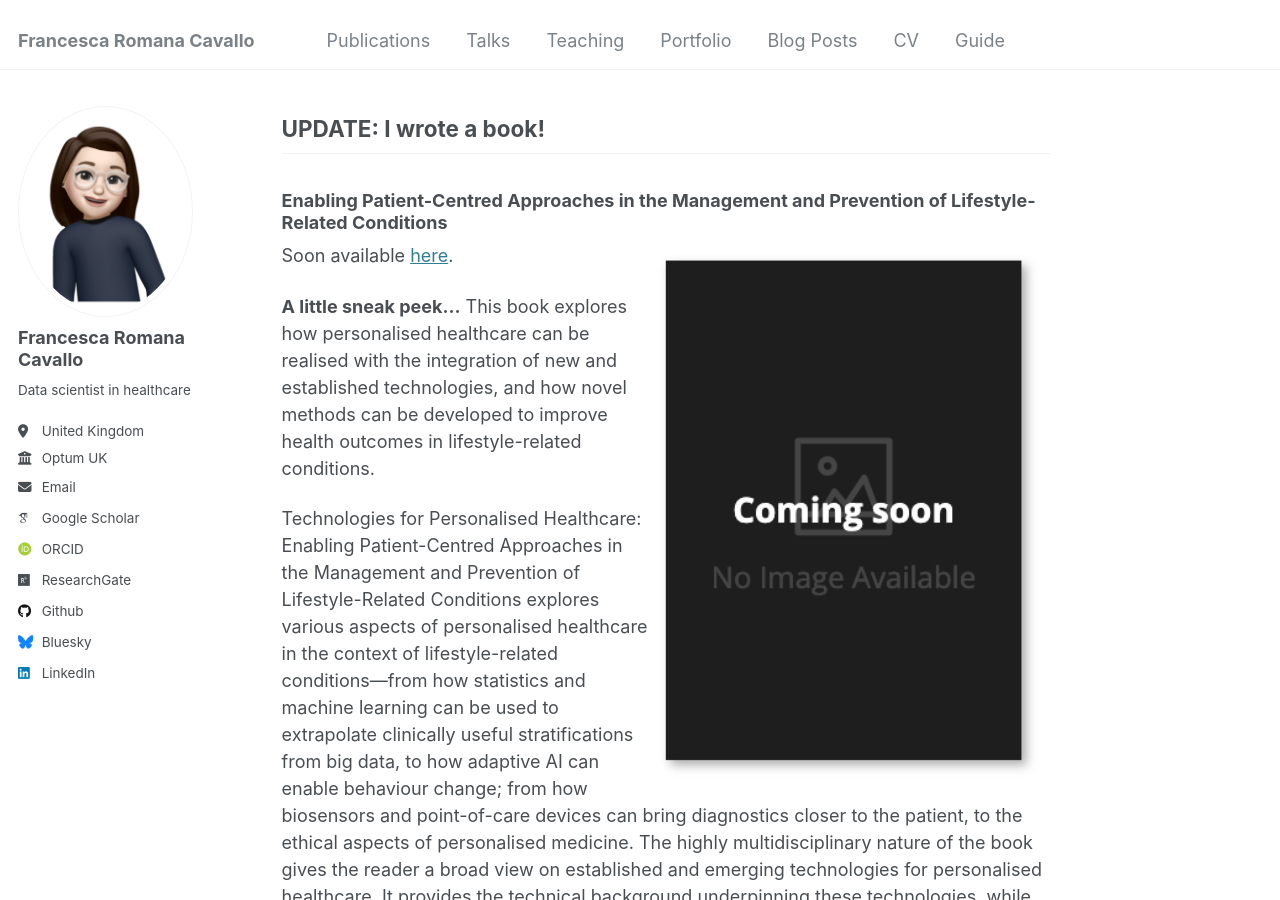
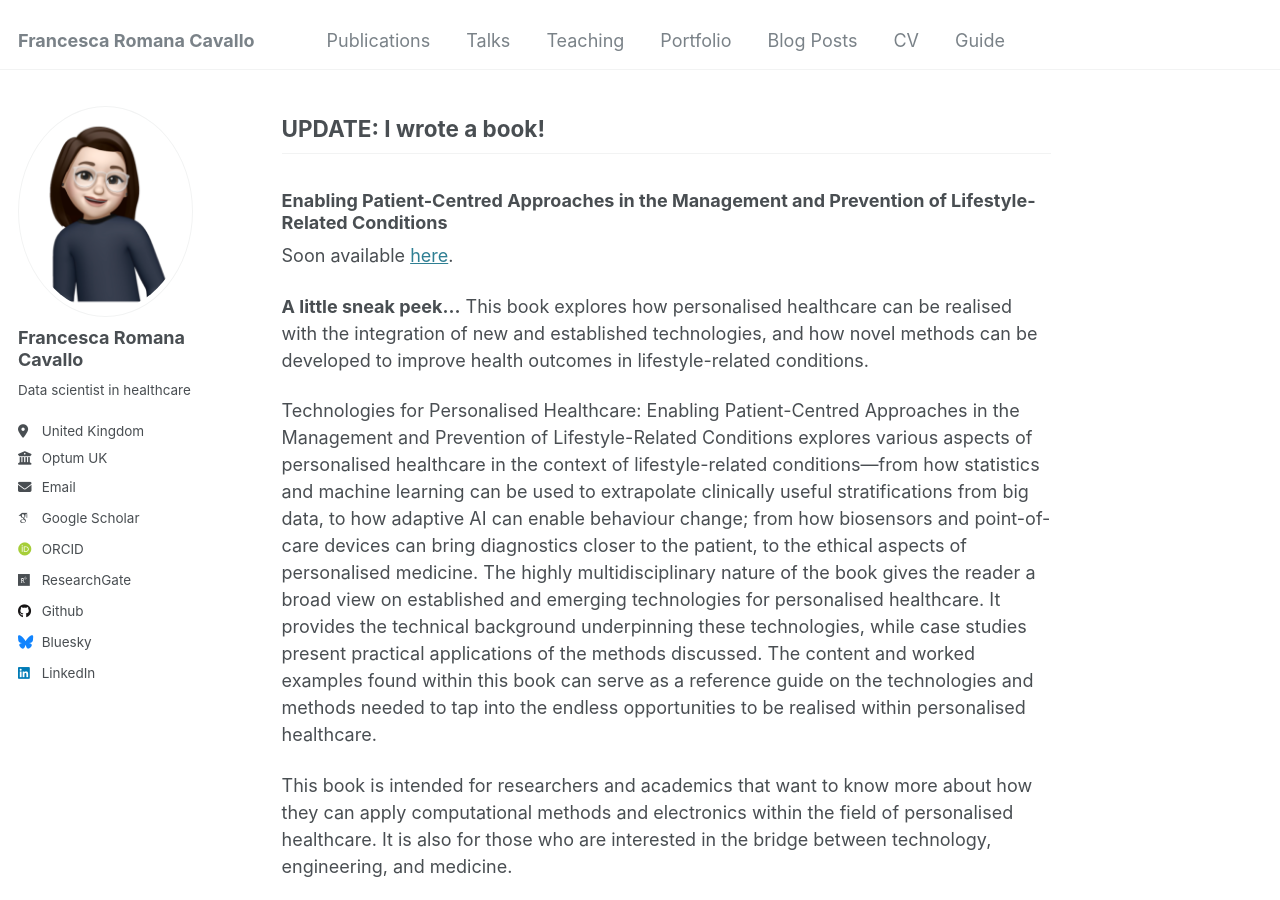
Before and after one commit to francescacavallo/francescacavallo.github.io, a Jekyll site: the page built from _pages/about.md, in a window 1280 px wide and 900 px high, scrolled down 324 px. Built offline with Jekyll 4.4.1, drawn with Linux system fonts in a browser that asks for light colours; emoji names are drawn with the system emoji font; some web fonts are replaced.

Commit message:
Update about.md

```diff
--- a/_pages/about.md
+++ b/_pages/about.md
@@ -17,7 +17,7 @@ Here you can find all about me and my work :sparkles:
 ## UPDATE: I wrote a book!
 ### Enabling Patient-Centred Approaches in the Management and Prevention of Lifestyle-Related Conditions
 Soon available [here](https://www.taylorfrancis.com/books/mono/10.1201/9781003464983/technologies-personalised-healthcare-francesca-romana-cavallo-christofer-toumazou).
-<img align="right" width="400" height="500" src="https://github.com/francescacavallo/francescacavallo.github.io/blob/master/images/coming-soon.png">
+<!-- <img align="right" width="400" height="500" src="https://github.com/francescacavallo/francescacavallo.github.io/blob/master/images/coming-soon.png"> -->
 
 **A little sneak peek...**
 This book explores how personalised healthcare can be realised with the integration of new and established technologies, and how novel methods can be developed to improve health outcomes in lifestyle-related conditions.
```
